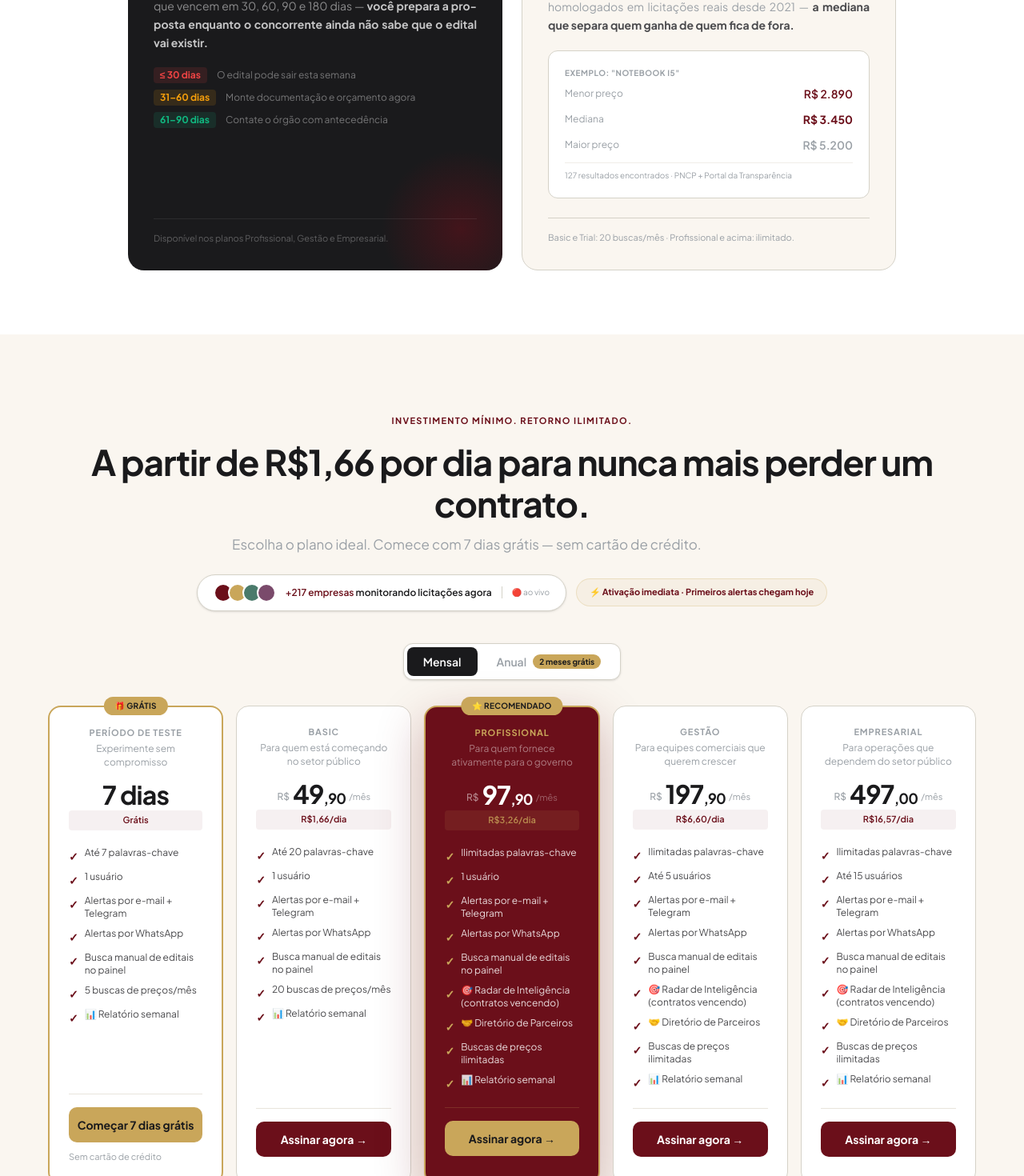
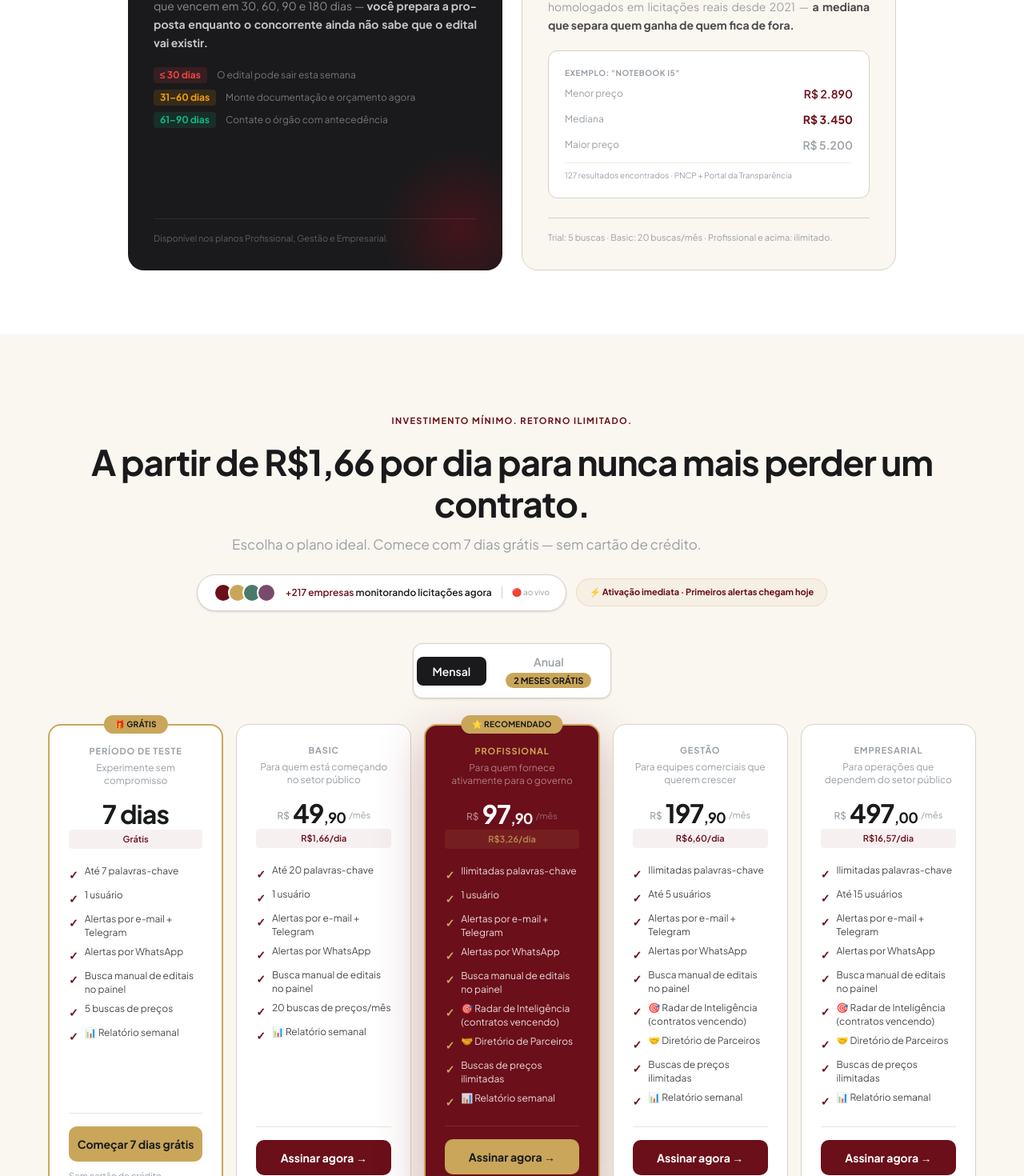
Before and after one commit to matuttamf/monitor-licitacoes, a Next.js app: page / in a window 1280 px wide. Shown: the part 6111-7581 px from the top of the page at 80% size. Built offline with nearby package versions, Linux system fonts and the light colour scheme; no server answers.

Commit message:
fix: chip 2 MESES GRATIS em linha separada, remover /mes do trial

```diff
--- a/app/assinar/page.tsx
+++ b/app/assinar/page.tsx
@@ -162,7 +162,7 @@ function AssinarConteudo() {
           <div className="text-sm text-[#9AA0A6] mb-7 text-center">grátis · sem cartão de crédito</div>
           <div className="h-px bg-[#F0EDE8] mb-6" />
           <div className="flex-1 mb-7">
-            {['7 palavras-chave monitoradas', '1 usuário', 'Alertas por e-mail + Telegram + WhatsApp', 'Busca manual no painel', '💰 Busca de Preços Homologados (5 buscas/mês)', 'Suporte via WhatsApp', '📊 Relatório semanal'].map(item => (
+            {['7 palavras-chave monitoradas', '1 usuário', 'Alertas por e-mail + Telegram + WhatsApp', 'Busca manual no painel', '💰 Busca de Preços Homologados (5 buscas no período)', 'Suporte via WhatsApp', '📊 Relatório semanal'].map(item => (
               <div key={item} className="flex items-center gap-2.5 mb-2.5">
                 <div className="w-[18px] h-[18px] rounded-full bg-[rgba(201,166,90,0.12)] flex items-center justify-center shrink-0">
                   <span className="text-[10px] text-[#C9A65A] font-bold">✓</span>
--- a/app/components/TogglePeriodo.tsx
+++ b/app/components/TogglePeriodo.tsx
@@ -40,15 +40,15 @@ export default function TogglePeriodo({ planos, featureRows }: { planos: Plano[]
           </button>
           <button
             onClick={() => setPeriodo('anual')}
-            className="px-5 py-2 rounded-lg text-sm font-semibold flex items-center gap-2 transition-all"
+            className="px-5 py-2 rounded-lg text-sm font-semibold flex flex-col items-center gap-1 transition-all"
             style={{
               background: periodo === 'anual' ? '#1A1A1C' : 'transparent',
               color: periodo === 'anual' ? 'white' : '#9AA0A6',
               border: 'none', cursor: 'pointer',
             }}>
             Anual
-            <span className="text-[10px] font-black px-2 py-0.5 rounded-full" style={{ background: '#C9A65A', color: '#1A1A1C' }}>
-              2 meses grátis
+            <span className="text-[11px] font-black px-2.5 py-0.5 rounded-full" style={{ background: '#C9A65A', color: '#1A1A1C' }}>
+              2 MESES GRÁTIS
             </span>
           </button>
         </div>
--- a/app/page.tsx
+++ b/app/page.tsx
@@ -74,7 +74,7 @@ const FEATURE_ROWS: FeatureRow[] = [
   { label: 'Busca manual de editais no painel', trial: true,      basic: true,             profissional: true,             gestao: true,             empresarial: true             },
   { label: '🎯 Radar de Inteligência (contratos vencendo)', trial: false,   basic: false,            profissional: true,             gestao: true,             empresarial: true             },
   { label: '🤝 Diretório de Parceiros',  trial: false,            basic: false,            profissional: true,             gestao: true,             empresarial: true             },
-  { label: '💰 Análise de Preços Vencedores', trial: '5 buscas de preços/mês', basic: '20 buscas de preços/mês', profissional: 'Buscas de preços ilimitadas', gestao: 'Buscas de preços ilimitadas', empresarial: 'Buscas de preços ilimitadas' },
+  { label: '💰 Análise de Preços Vencedores', trial: '5 buscas de preços', basic: '20 buscas de preços/mês', profissional: 'Buscas de preços ilimitadas', gestao: 'Buscas de preços ilimitadas', empresarial: 'Buscas de preços ilimitadas' },
   { label: '📊 Relatório semanal',       trial: true,             basic: true,             profissional: true,             gestao: true,             empresarial: true             },
 ]
 
@@ -605,7 +605,7 @@ export default function LandingPage() {
                 </div>
               </div>
               <div className="text-[11px] text-[#9AA0A6] border-t border-[#D5D2C8] pt-4">
-                Basic e Trial: 20 buscas/mês · Profissional e acima: ilimitado.
+                Trial: 5 buscas · Basic: 20 buscas/mês · Profissional e acima: ilimitado.
               </div>
             </div>
 
```
